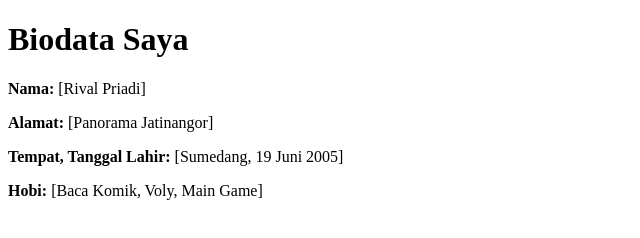
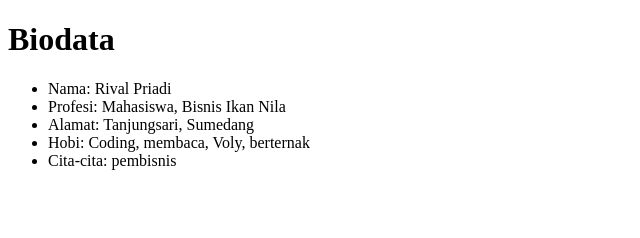
Before and after one commit to Rival-priadi19/Biodata, a plain HTML site: page index.html in a window 1280 px wide. Shown: the whole page, without its empty margins (0-640 px from the left). Drawn offline with Linux system fonts and the light colour scheme.

Commit message:
Update index.html

```diff
--- a/index.html
+++ b/index.html
@@ -3,13 +3,16 @@
 <head>
     <meta charset="UTF-8">
     <meta name="viewport" content="width=device-width, initial-scale=1.0">
-    <title>Biodata Saya</title>
+    <title>Biodata</title>
 </head>
 <body>
-    <h1>Biodata Saya</h1>
-    <p><strong>Nama:</strong> [Rival Priadi]</p>
-    <p><strong>Alamat:</strong> [Panorama Jatinangor]</p>
-    <p><strong>Tempat, Tanggal Lahir:</strong> [Sumedang, 19 Juni 2005]</p>
-    <p><strong>Hobi:</strong> [Baca Komik, Voly, Main Game]</p>
+    <h1>Biodata</h1>
+    <ul>
+        <li>Nama: Rival Priadi</li>
+        <li>Profesi: Mahasiswa, Bisnis Ikan Nila</li>
+        <li>Alamat: Tanjungsari, Sumedang</li>
+        <li>Hobi: Coding, membaca, Voly, berternak</li>
+        <li>Cita-cita: pembisnis</li>
+    </ul>
 </body>
 </html>
```
